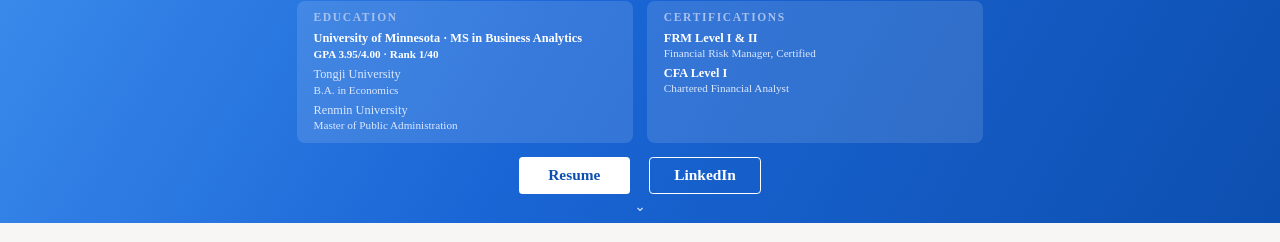
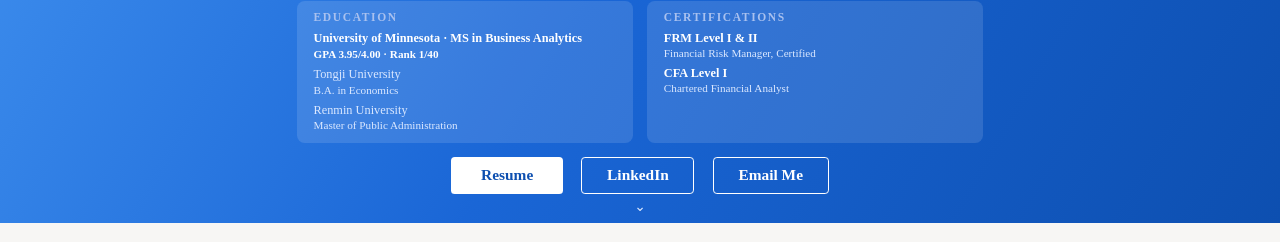
Before and after one commit to AnkitCao/AnkitCao.github.io, a plain HTML site: page index.html in a window 1280 px wide. Shown: the part 133-375 px from the top of the page. Drawn offline with nearby package versions, Linux system fonts and the light colour scheme; no server answers.

Commit message:
Add Email Me button to portfolio hero

```diff
--- a/index.html
+++ b/index.html
@@ -965,6 +965,13 @@
         LinkedIn
       </a>
 
+      <a
+        href="mailto:CAO00520@umn.edu"
+        class="pf-link"
+        style="display:flex;align-items:center;justify-content:center;min-width:145px;font-size:20px;font-weight:700;color:#ffffff;background:transparent;border:2px solid #ffffff;padding:11px 32px;border-radius:5px;text-decoration:none;box-sizing:border-box">
+        Email Me
+      </a>
+
     </div>
 
     <div style="position:absolute;bottom:10px;font-size:18px;color:#dbe8ff">
```
